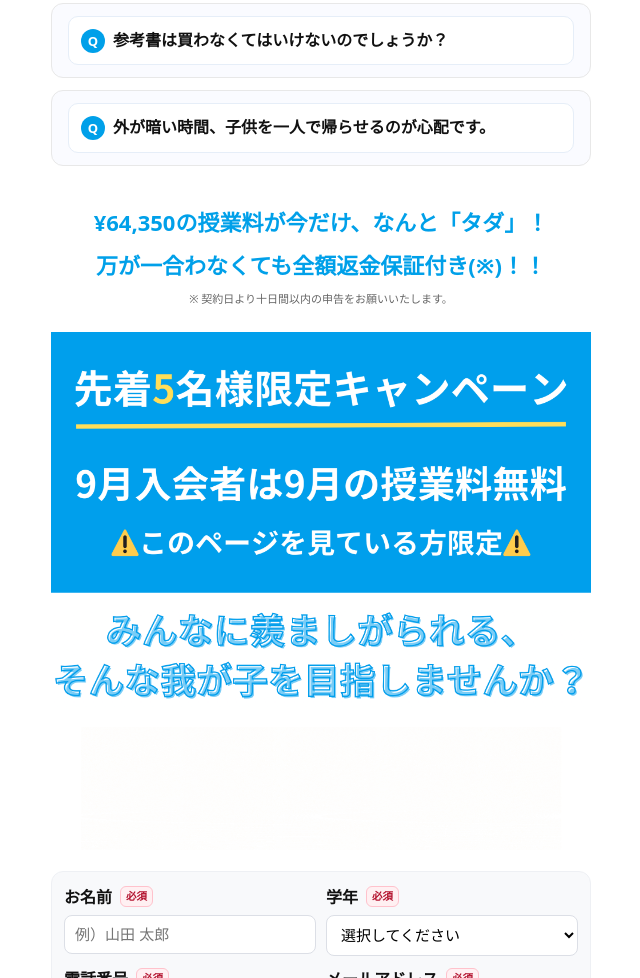
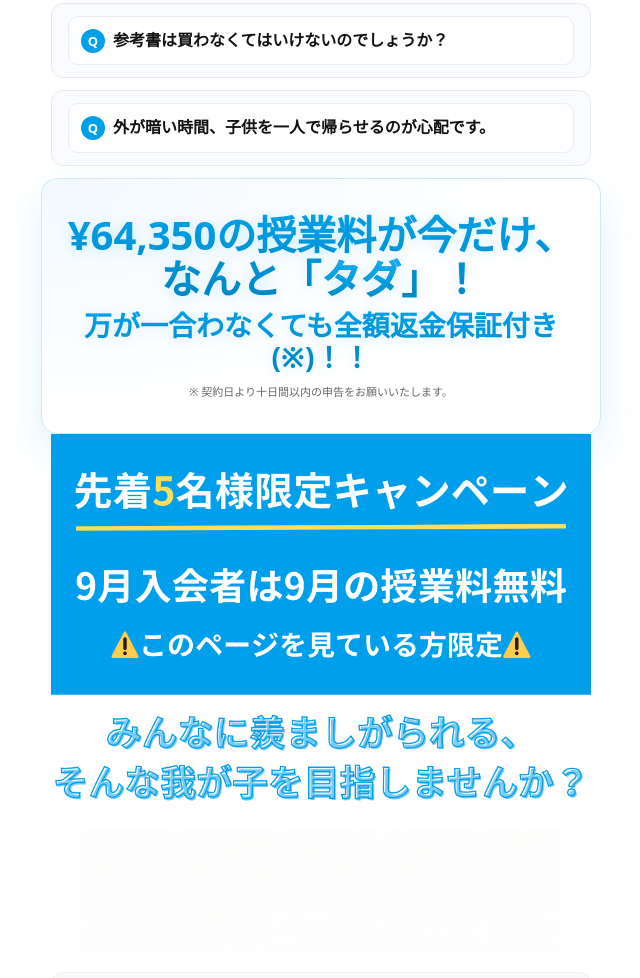
Before and after one commit to ryota-genronkai/genronkai-lp001, a website: page bayeight/lp20250826/index.html in a window 1280 px wide. Shown: the part 3601-4579 px from the top of the page, without its empty margins (319-959 px from the left). Drawn offline with Linux system fonts and the light colour scheme.

Commit message:
Add form submission API to connect Sheets & Slack

```diff
--- a/bayeight/lp20250826/index.html
+++ b/bayeight/lp20250826/index.html
@@ -195,7 +195,7 @@
 
   <!-- 9) サブヘッダー（大告知） -->
   <section class="block promo">
-    <p class="promo-big">¥64,350の授業料が今だけ、なんと「タダ」！</p>
+    <p class="promo-big">¥64,350の授業料が今だけ、なんと「<span class="fancy-accent">タダ</span>」！</p>
     <p class="promo-big">万が一合わなくても全額返金保証付き(※)！！</p>
     <p class="promo-small">※ 契約日より十日間以内の申告をお願いいたします。</p>
   </section>
--- a/bayeight/lp20250826/style.css
+++ b/bayeight/lp20250826/style.css
@@ -1003,3 +1003,43 @@ header.block{
           background-clip: text;
   color: transparent;
 }
+
+/* === PROMO：ファンシー見出し化（グラデ文字＋柔らかい影） === */
+.promo{
+  position: relative;
+  border-radius: 16px;
+  border: 1px solid #cfe9fb;
+  background:
+    radial-gradient(140% 160% at 0% 0%, #f2f9ff 0%, #ffffff 60%),
+    linear-gradient(90deg, rgba(0,160,233,.10), rgba(0,160,233,.04) 50%, rgba(0,160,233,0) 100%);
+  box-shadow: 0 18px 40px rgba(0,160,233,.12);
+  padding: clamp(20px, 4vw, 28px) 12px 20px; /* すこしリッチに */
+}
+
+.promo-big{
+  margin: 6px 0 0;
+  font-weight: 900;
+  line-height: 1.12;
+  font-size: clamp(22px, 5.8vw, 40px);
+  background: linear-gradient(180deg, #00a0e9 0%, #0086c1 100%);
+  -webkit-background-clip: text;
+          background-clip: text;
+  color: transparent; /* グラデ色を生かす */
+  text-shadow: 0 2px 14px rgba(0,160,233,.18);
+}
+.promo-big + .promo-big{
+  margin-top: 8px;                       /* 2行目との間隔を少し広めに */
+  font-size: clamp(18px, 4.6vw, 28px);   /* 2行目は少し小さくしてリズム */
+}
+
+.promo-small{
+  margin-top: 10px; /* 注記との距離を確保 */
+}
+
+/* 既出のアクセントクラスをプロモ内でも利用可 */
+.promo .fancy-accent{
+  background: linear-gradient(180deg, #11b7ff 0%, #0086c1 100%);
+  -webkit-background-clip: text;
+          background-clip: text;
+  color: transparent;
+}
```
